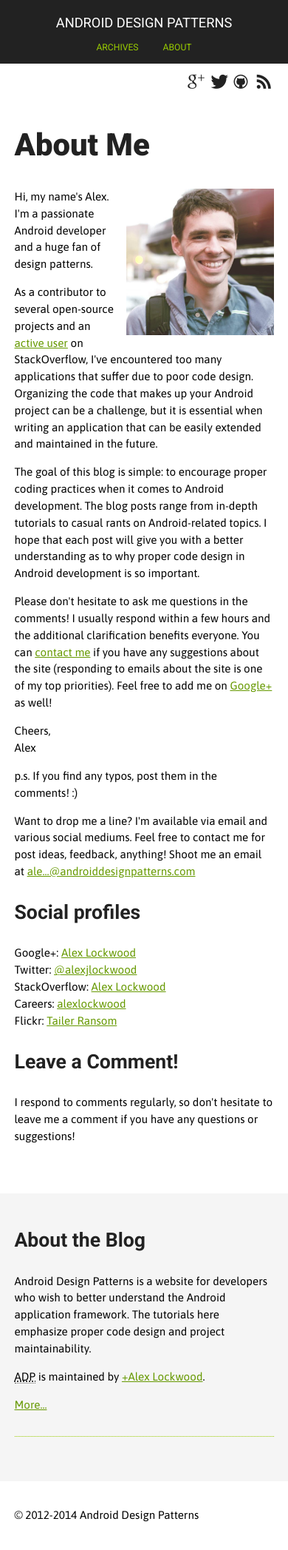
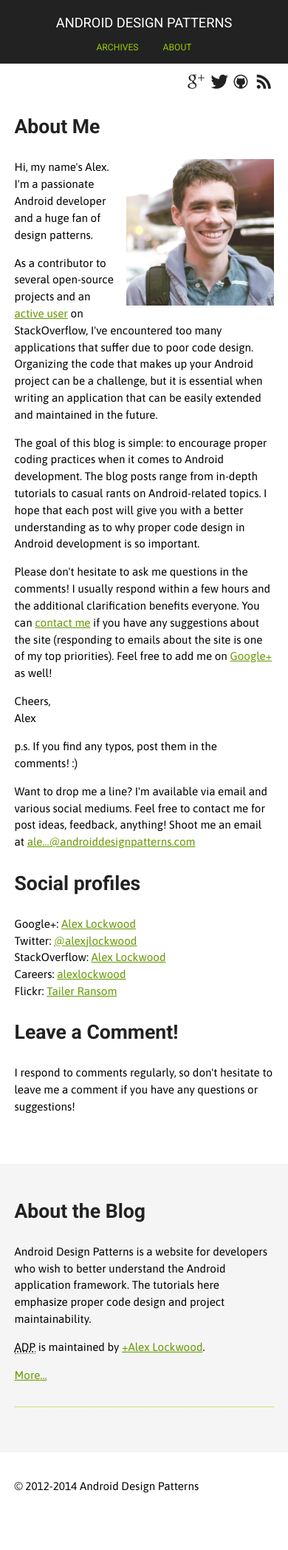
Before and after one commit to alexjlockwood/AndroidDesignPatterns, a Jekyll site: the page built from about/index.html, in a window 390 px wide. Shown: the whole page at 74% size. Built offline with Jekyll 4.4.1, drawn with Linux system fonts in a browser that asks for light colours; Markdown is read by kramdown in place of the engine named in the settings; comment, search, counter and statistics services are not loaded; after the commit the page ends 2056 px from its top, so only the background shows below that.

Commit message:
Smaller h1 font on mobile

```diff
--- a/css/style.css
+++ b/css/style.css
@@ -419,6 +419,14 @@ code {
     }
 }
 @media (max-width: 600px) {
+    h1 {
+        font-family: 'Roboto', sans-serif;
+        font-weight: 700;
+        font-size: 1.75em;
+        line-height: 1.3em;
+        margin: 1em 0;
+        color: #222;
+    }
     #social {
         background: transparent;
     }
@@ -436,7 +444,7 @@ code {
         padding: 0 13px;
         margin: 2px;
     }
-    #header nav a:hover {
+    #header nav a:hover, #header h3 a:hover {
         background: transparent;
     }
 }
```
